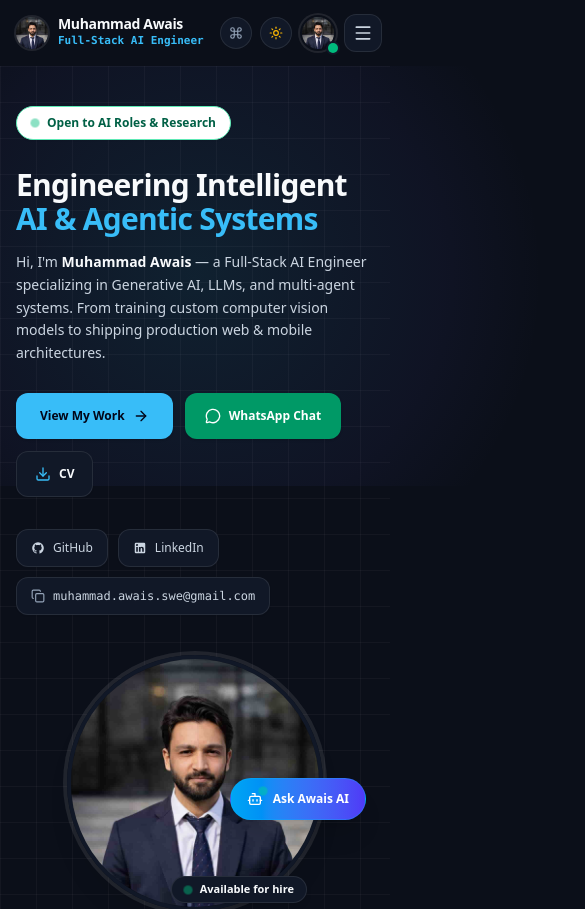
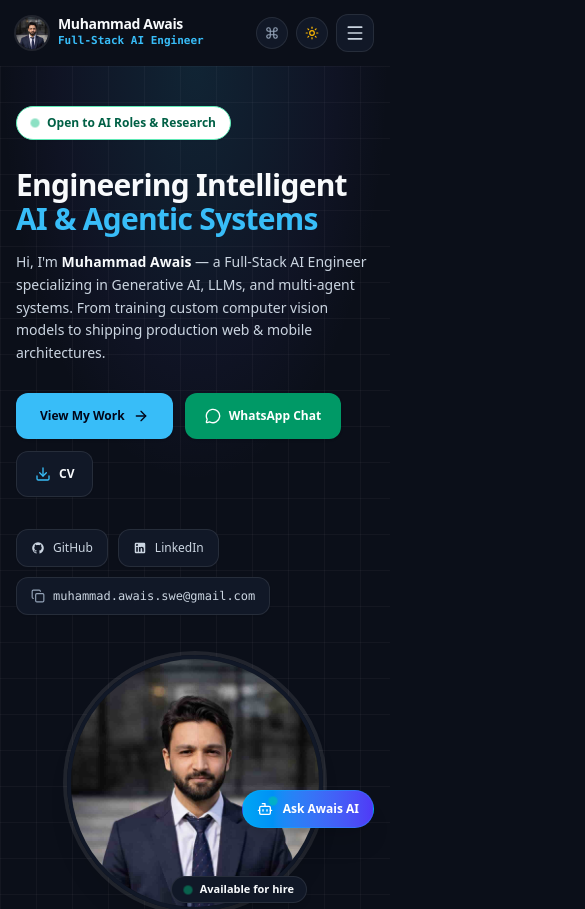
Before and after one commit to MuhammadAwais-32013/portfolio, a Next.js app: page / in a window 390 px wide. Shown: the top 909 px of the page, 585 px wide, since content can reach past the window. Built offline with nearby package versions, Linux system fonts and the light colour scheme.

Commit message:
fix design issue

```diff
--- a/app/globals.css
+++ b/app/globals.css
@@ -76,11 +76,17 @@
   }
 }
 
+html {
+  max-width: 100%;
+  overflow-x: clip;
+}
+
 body {
   background-color: var(--background);
   color: var(--foreground);
   font-family: var(--font-geist-sans), -apple-system, BlinkMacSystemFont, "Segoe UI", Roboto, sans-serif;
-  overflow-x: hidden;
+  max-width: 100%;
+  overflow-x: clip;
   transition: background-color 0.2s ease, color 0.2s ease;
   min-height: 100vh;
 }
@@ -91,15 +97,17 @@ body {
   top: 0;
   left: 50%;
   transform: translateX(-50%);
-  width: 900px;
+  width: 100%;
+  max-width: 900px;
   height: 420px;
-  background: radial-gradient(circle, rgba(56, 189, 248, 0.10) 0%, rgba(99, 102, 241, 0.05) 50%, transparent 70%);
+  background: radial-gradient(ellipse at top, rgba(56, 189, 248, 0.12) 0%, rgba(99, 102, 241, 0.05) 50%, transparent 70%);
   pointer-events: none;
   z-index: 0;
+  overflow: hidden;
 }
 
 .light .ambient-glow-top {
-  background: radial-gradient(circle, rgba(2, 132, 199, 0.07) 0%, rgba(79, 70, 229, 0.03) 50%, transparent 70%);
+  background: radial-gradient(ellipse at top, rgba(2, 132, 199, 0.08) 0%, rgba(79, 70, 229, 0.04) 50%, transparent 70%);
 }
 
 /* Crisp grid pattern */
--- a/app/layout.tsx
+++ b/app/layout.tsx
@@ -104,7 +104,7 @@ export default function RootLayout({
           dangerouslySetInnerHTML={{ __html: JSON.stringify(jsonLdPerson) }}
         />
       </head>
-      <body className="min-h-screen flex flex-col bg-[var(--background)] text-[var(--foreground)] antialiased selection:bg-sky-500 selection:text-white">
+      <body className="min-h-screen max-w-full overflow-x-clip flex flex-col bg-[var(--background)] text-[var(--foreground)] antialiased selection:bg-sky-500 selection:text-white">
         <a
           href="#main-content"
           className="sr-only focus:not-sr-only focus:absolute focus:top-4 focus:left-4 z-50 px-4 py-2 bg-sky-500 text-slate-950 font-bold rounded shadow-lg"
--- a/app/page.tsx
+++ b/app/page.tsx
@@ -148,7 +148,7 @@ export default function HomePage() {
   ];
 
   return (
-    <div className="relative pb-24">
+    <div className="relative pb-24 overflow-x-clip">
       {/* Ambient Top Glow */}
       <div className="ambient-glow-top" />
 
--- a/components/AssistantDrawer.tsx
+++ b/components/AssistantDrawer.tsx
@@ -447,7 +447,7 @@ export function AssistantDrawer() {
       {!isOpen && (
         <button
           onClick={() => setIsOpen(true)}
-          className="fixed bottom-6 right-6 z-40 flex items-center gap-2.5 px-4 py-3 rounded-full bg-gradient-to-r from-sky-500 to-indigo-600 text-white font-medium text-xs shadow-xl hover:shadow-sky-500/25 hover:scale-105 active:scale-95 transition-all duration-200 border border-sky-400/30"
+          className="fixed bottom-4 right-4 sm:bottom-6 sm:right-6 z-40 flex items-center gap-2.5 px-3.5 py-2.5 sm:px-4 sm:py-3 rounded-full bg-gradient-to-r from-sky-500 to-indigo-600 text-white font-medium text-xs shadow-xl hover:shadow-sky-500/25 hover:scale-105 active:scale-95 transition-all duration-200 border border-sky-400/30"
           aria-label="Open portfolio assistant"
         >
           <div className="relative">
--- a/components/LayoutShell.tsx
+++ b/components/LayoutShell.tsx
@@ -12,7 +12,7 @@ export function LayoutShell({ children }: { children: React.ReactNode }) {
   return (
     <>
       <Navbar onOpenCommandPalette={() => setCommandPaletteOpen(true)} />
-      <main id="main-content" className="flex-1 w-full bg-grid-pattern">
+      <main id="main-content" className="flex-1 w-full max-w-full overflow-x-clip min-w-0 bg-grid-pattern">
         {children}
       </main>
       <Footer />
--- a/components/Navbar.tsx
+++ b/components/Navbar.tsx
@@ -106,7 +106,7 @@ export function Navbar({ onOpenCommandPalette }: { onOpenCommandPalette?: () =>
 
   return (
     <header
-      className={`sticky top-0 z-40 w-full transition-all duration-200 ${
+      className={`sticky top-0 z-40 w-full max-w-full overflow-x-clip transition-all duration-200 ${
         scrolled
           ? "border-b border-[var(--border-subtle)] bg-[var(--background)]/95 backdrop-blur-md shadow-sm py-2.5"
           : "bg-transparent py-3.5"
@@ -293,10 +293,10 @@ export function Navbar({ onOpenCommandPalette }: { onOpenCommandPalette?: () =>
               )}
             </button>
 
-            {/* TOP RIGHT: Profile Pic Logo & Status Indicator */}
+            {/* TOP RIGHT: Profile Pic Logo & Status Indicator (desktop/tablet) */}
             <Link
               href="/contact"
-              className="relative flex items-center justify-center p-0.5 rounded-full ring-2 ring-[var(--border-subtle)] hover:ring-[var(--accent)] transition-all group shrink-0 focus-visible:ring-2 focus-visible:ring-[var(--accent)]"
+              className="relative hidden sm:flex items-center justify-center p-0.5 rounded-full ring-2 ring-[var(--border-subtle)] hover:ring-[var(--accent)] transition-all group shrink-0 focus-visible:ring-2 focus-visible:ring-[var(--accent)]"
               title="Muhammad Awais — Full-Stack AI Engineer (Available for Roles)"
               aria-label="Muhammad Awais Profile and Contact"
             >
```
